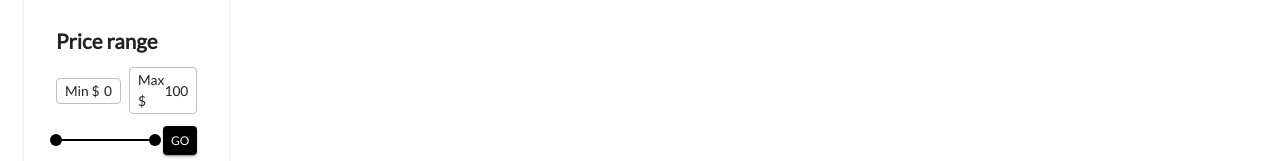
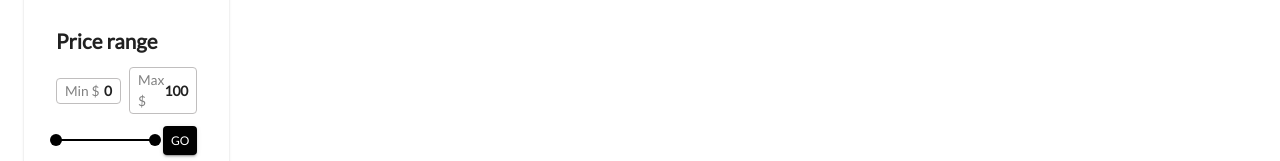
Before and after one commit to katai2099/ecommerce-frontend, a React (Create React App) app: page /1 in a window 1280 px wide. Shown: the part 329-490 px from the top of the page. Built offline with nearby package versions, Linux system fonts and the light colour scheme; no server answers.

Commit message:
fix price range filter UI

```diff
--- a/src/client/components/PriceRangeFilter.tsx
+++ b/src/client/components/PriceRangeFilter.tsx
@@ -51,8 +51,8 @@ export const PriceRangeFilter = () => {
           borderRadius="4px"
           padding="2px 8px"
         >
-          <Box>Min $</Box>
-          <Box>{value[0]}</Box>
+          <Box color="GrayText">Min $</Box>
+          <Box fontWeight="bold">{value[0]}</Box>
         </FlexBox>
         <FlexBox
           flex="1"
@@ -60,8 +60,8 @@ export const PriceRangeFilter = () => {
           borderRadius="4px"
           padding="2px 8px"
         >
-          <Box>Max $</Box>
-          <Box>{value[1]}</Box>
+          <Box color="GrayText">Max $</Box>
+          <Box fontWeight="bold">{value[1]}</Box>
         </FlexBox>
       </FlexBox>
       <Box display="flex" mt="12px">
```
